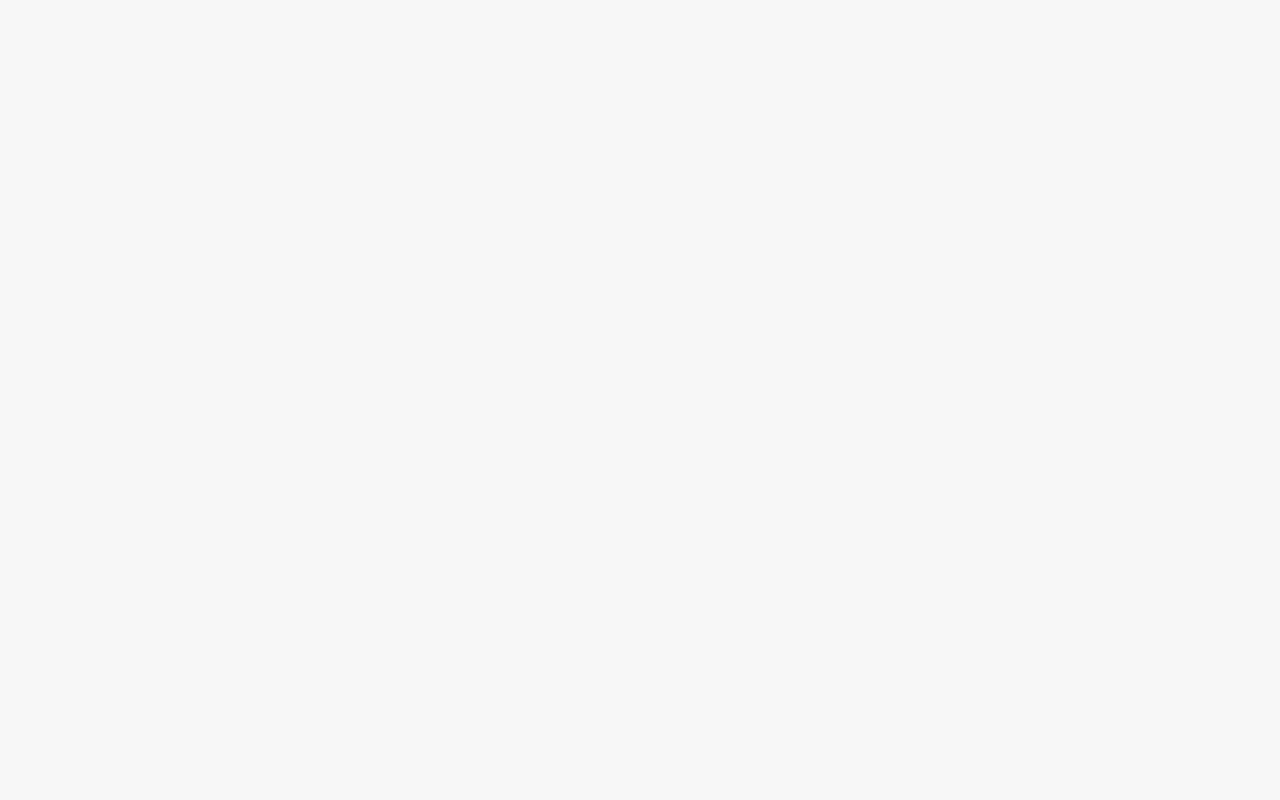
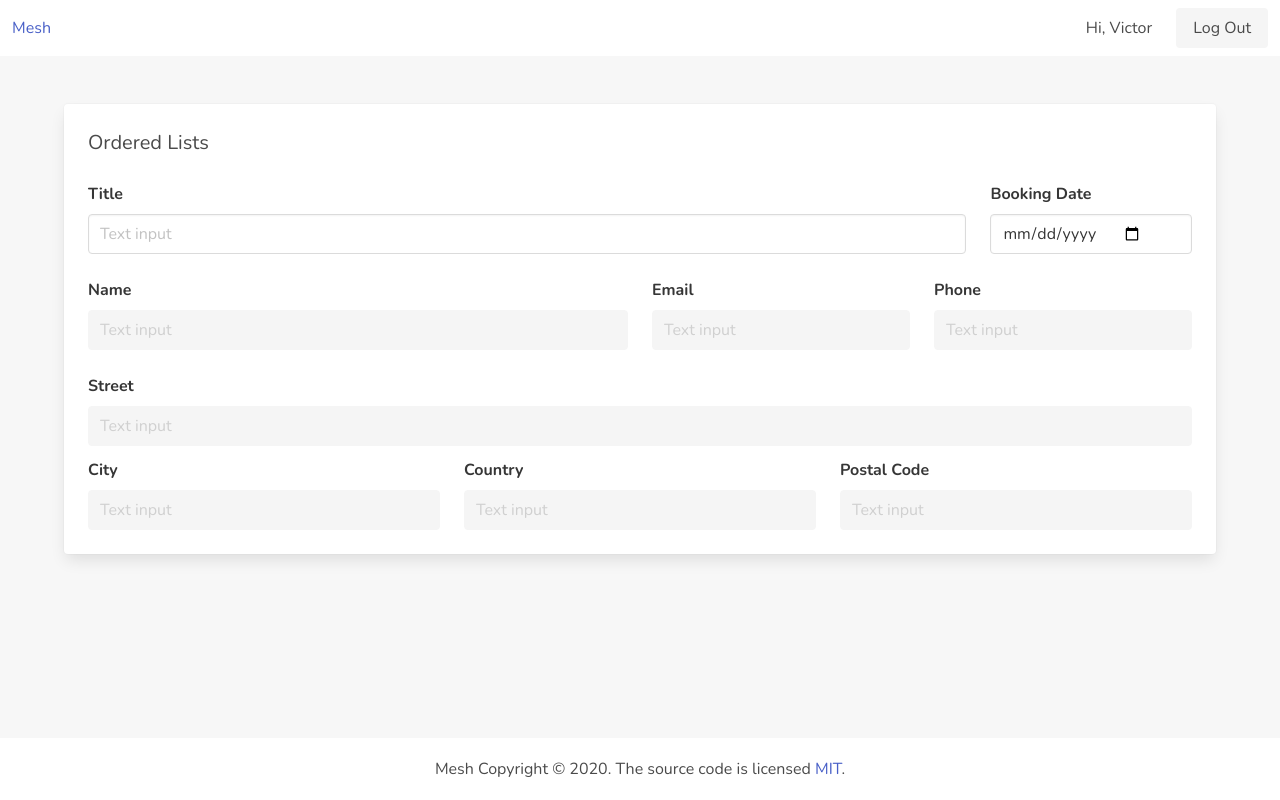
Before and after one commit to onwuvic/mesh, a React (Create React App) app: page /order in a window 1280 px wide. Built offline with nearby package versions, Linux system fonts and the light colour scheme.

Commit message:
add single order page

```diff
--- a/src/App.tsx
+++ b/src/App.tsx
@@ -3,6 +3,7 @@ import { BrowserRouter as Router, Redirect, Route, Switch } from 'react-router-d
 import './assets/scss/main.scss';
 import Dashboard from './views/Dashboard/Dashboard';
 import LoginPage from './views/LoginPage/LoginPage';
+import Order from './views/Order/Order';
 
 function App() {
   return (
@@ -17,6 +18,9 @@ function App() {
         <Route exact path='/dashboard'>
           <Dashboard />
         </Route>
+        <Route exact path='/order'>
+          <Order />
+        </Route>
       </Switch>
     </Router>
   );
--- a/src/assets/scss/main.scss
+++ b/src/assets/scss/main.scss
@@ -27,3 +27,4 @@ $family-sans-serif: 'Nunito', sans-serif;
 @import '../../../node_modules/bulma/sass/grid/_all.sass';
 @import '../../../node_modules/bulma/sass/layout/section.sass';
 @import '../../../node_modules/bulma/sass/components/navbar.sass';
+@import '../../../node_modules/bulma/sass/components/card.sass';
--- a/src/views/Dashboard/Dashboard.tsx
+++ b/src/views/Dashboard/Dashboard.tsx
@@ -36,6 +36,8 @@ const Dashboard = () => {
 
             <section className="section">
                 <div className="container">
+                    <div className="card">
+                        <div className="card-content">
                             <span className="is-size-5">
                                 Ordered Lists
                             </span>
@@ -77,6 +79,9 @@ const Dashboard = () => {
                                 </tbody>
                             </table>
                         </div>
+                    </div>
+
+                </div>
             </section>
 
             <footer className="footer flex-margin-top-auto">
--- /dev/null
+++ b/src/views/Order/Order.tsx
@@ -0,0 +1,145 @@
+import React from 'react';
+
+const Order = () => {
+
+    return (
+        <div className="main">
+            <nav className="navbar" role="navigation" aria-label="main navigation">
+                <div className="navbar-brand">
+                    <a className="navbar-item" href="#">
+                        Mesh
+                    </a>
+
+                    <a role="button" className="navbar-burger" aria-label="menu" aria-expanded="false" data-target="navbarBasicExample">
+                        <span aria-hidden="true"></span>
+                        <span aria-hidden="true"></span>
+                        <span aria-hidden="true"></span>
+                    </a>
+                </div>
+
+                <div id="navbarBasicExample" className="navbar-menu">
+                    <div className="navbar-end">
+                        <span className="navbar-item">
+                           Hi, Victor
+                        </span>
+                        <div className="navbar-item">
+                            <div className="buttons">
+                                <a className="button is-light">
+                                    Log Out
+                                </a>
+                            </div>
+                        </div>
+                    </div>
+                </div>
+            </nav>
+
+            <section className="section">
+                <div className="container">
+                    <div className="card">
+                        <div className="card-content">
+                            <span className="is-size-5">
+                                Ordered Lists
+                            </span>
+
+                            <div className="u-margin-top">
+                                <div className="columns">
+                                    <div className="column is-four-fifths">
+                                        <div className="field">
+                                            <label className="label">Title</label>
+                                            <div className="control">
+                                                <input className="input" type="text" placeholder="Text input" />
+                                            </div>
+                                        </div>
+                                    </div>
+                                    <div className="column">
+                                        <div className="field">
+                                            <label className="label">Booking Date</label>
+                                            <div className="control">
+                                                <input className="input" type="date" placeholder="Text input" />
+                                            </div>
+                                        </div>
+                                    </div>
+                                </div>
+
+                                <fieldset disabled>
+                                    <div className="columns">
+                                        <div className="column is-half">
+                                            <div className="field">
+                                                <label className="label">Name</label>
+                                                <div className="control">
+                                                    <input className="input" type="text" placeholder="Text input" />
+                                                </div>
+                                            </div>
+                                        </div>
+                                        <div className="column">
+                                            <div className="field">
+                                                <label className="label">Email</label>
+                                                <div className="control">
+                                                    <input className="input" type="text" placeholder="Text input" />
+                                                </div>
+                                            </div>
+                                        </div>
+                                        <div className="column">
+                                            <div className="field">
+                                                <label className="label">Phone</label>
+                                                <div className="control">
+                                                    <input className="input" type="text" placeholder="Text input" />
+                                                </div>
+                                            </div>
+                                        </div>
+                                    </div>
+
+                                    <div className="field">
+                                        <label className="label">Street</label>
+                                        <div className="control">
+                                            <input className="input" type="text" placeholder="Text input" />
+                                        </div>
+                                    </div>
+
+                                    <div className="columns">
+                                        <div className="column">
+                                            <div className="field">
+                                                <label className="label">City</label>
+                                                <div className="control">
+                                                    <input className="input" type="text" placeholder="Text input" />
+                                                </div>
+                                            </div>
+                                        </div>
+                                        <div className="column">
+                                            <div className="field">
+                                                <label className="label">Country</label>
+                                                <div className="control">
+                                                    <input className="input" type="text" placeholder="Text input" />
+                                                </div>
+                                            </div>
+                                        </div>
+                                        <div className="column">
+                                            <div className="field">
+                                                <label className="label">Postal Code</label>
+                                                <div className="control">
+                                                    <input className="input" type="text" placeholder="Text input" />
+                                                </div>
+                                            </div>
+                                        </div>
+                                    </div>
+                                </fieldset>
+                            </div>
+                        </div>
+                    </div>
+
+                </div>
+            </section>
+
+            <footer className="footer flex-margin-top-auto">
+                <div className="content has-text-centered">
+                    <p>
+                        Mesh Copyright &copy; 2020.
+                        The source code is licensed <a href="http://opensource.org/licenses/mit-license.php">MIT</a>.
+                    </p>
+                </div>
+            </footer>
+        </div>
+    )
+}
+
+export default Order;
```
Lines whose indentation alone changed are shown as unchanged.
